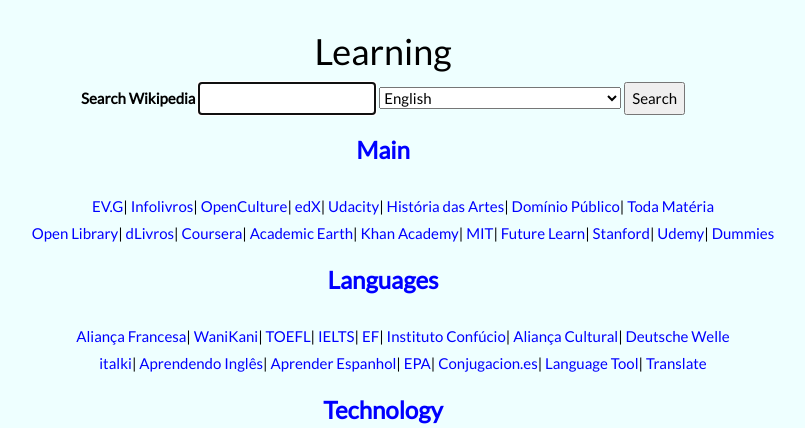
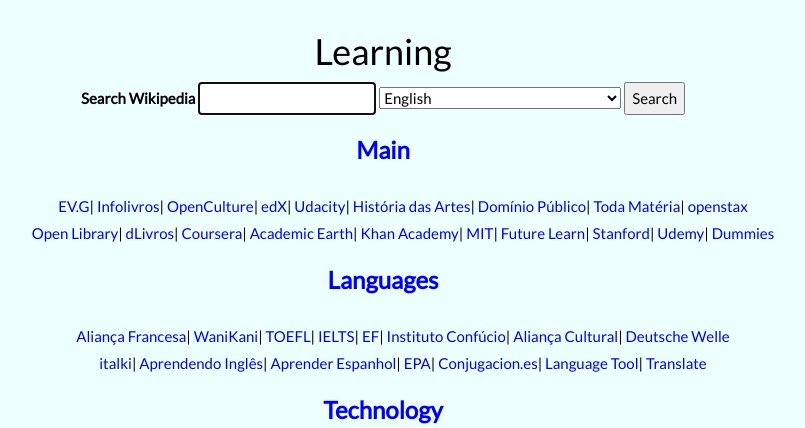
Before and after one commit to sp35000/emma, a PHP site: page /serina/index.php in a window 1280 px wide. Shown: the part 192-620 px from the top of the page, without its empty margins (242-1047 px from the left). Run offline with PHP 8.4, Linux system fonts and the light colour scheme.

Commit message:
feat: Emma, Serina, and Charlotte updated

```diff
--- a/charlotte/index.php
+++ b/charlotte/index.php
@@ -42,7 +42,6 @@ include("../include/tools.php");
       6/3 a 8/3/26: GP da Austrália
       13/3 a 15/3/26: GP da China (*)
       27/3 a 29/3/26: GP do Japão
-      10/4 a 12/4/26: GP do Bahrein
       17/4 a 19/4/26: GP da Arábia Saudita
       1/5 a 3/5/26: GP de Miami (*)
       22/5 a 24/5/26: GP do Canadá (*)
@@ -56,6 +55,7 @@ include("../include/tools.php");
       4/9 a 6/9/26: GP da Itália
       11/9 a 13/9/26: GP da Espanha
       25/9 a 27/9/26: GP do Azerbaijão
+      2/10 a 4/10/26: GP do Bahrein in Malaysia
       9/10 a 11/10/26: GP de Singapura (*)
       23/10 a 25/10/26: GP dos EUA
       30/10 a 1/11/26: GP do México
--- a/emma/index.php
+++ b/emma/index.php
@@ -21,7 +21,7 @@ include("../include/menusup.php");
     <a href="https://theintercept.com/" class="btn btn-lg btn-success" target="_blank">The Intercept</a>
     <a href="https://www.sapo.pt/" class="btn btn-lg btn-success" target="_blank">Sapo</a>
     <a href="https://www.aljazeera.com/" class="btn btn-lg btn-success" target="_blank">AlJazeera</a>
-    <a href="https://www.elpais.com/" class="btn btn-lg btn-success" target="_blank">El Pais</a>
+    <a href="https://www.elpais.com/espana/" class="btn btn-lg btn-success" target="_blank">El Pais</a>
     <a href="https://www.news.com.au/" class="btn btn-lg btn-success" target="_blank">news.com.au</a>
     <a href="https://www.dw.com/pt-002/not%C3%ADcias/s-13918" class="btn btn-lg btn-success" target="_blank">Africa</a>
     <a href="https://www.swissinfo.ch/por" class="btn btn-lg btn-success" target="_blank">swissinfo.ch</a>
--- a/js/sig.js
+++ b/js/sig.js
@@ -230,6 +230,10 @@ function cleanField(titleFieldName,linkFieldName) {
       }
     }
   }
+  const marker = "... Leia mais";
+  const index = newTitle.indexOf(marker);
+  newTitle = newTitle.slice(0, index);
+
   for (let i = 0; i < link.length; i++) {
     if (link[i] != "?") {
       newLink = newLink + link[i];
--- a/serina/index.php
+++ b/serina/index.php
@@ -102,7 +102,8 @@ include("../include/menusup.php");
     </li>
     <li><a href="http://www.dominiopublico.gov.br" target="_blank">Dom&iacute;nio
     P&uacute;blico</a>|</li>
-    <li><a href="https://www.todamateria.com.br/" target="_blank">Toda Mat&eacute;ria</a></li>
+    <li><a href="https://www.todamateria.com.br/" target="_blank">Toda Mat&eacute;ria</a>|</li>
+    <li><a href="https://www.openstax.org/" target="_blank">openstax</a></li>
     <br/>
     <li><a href="https://openlibrary.org/" target="_blank">Open Library</a>|</li>
     <li><a href="https://dlivros.com/" target="_blank">dLivros</a>|</li>
```
